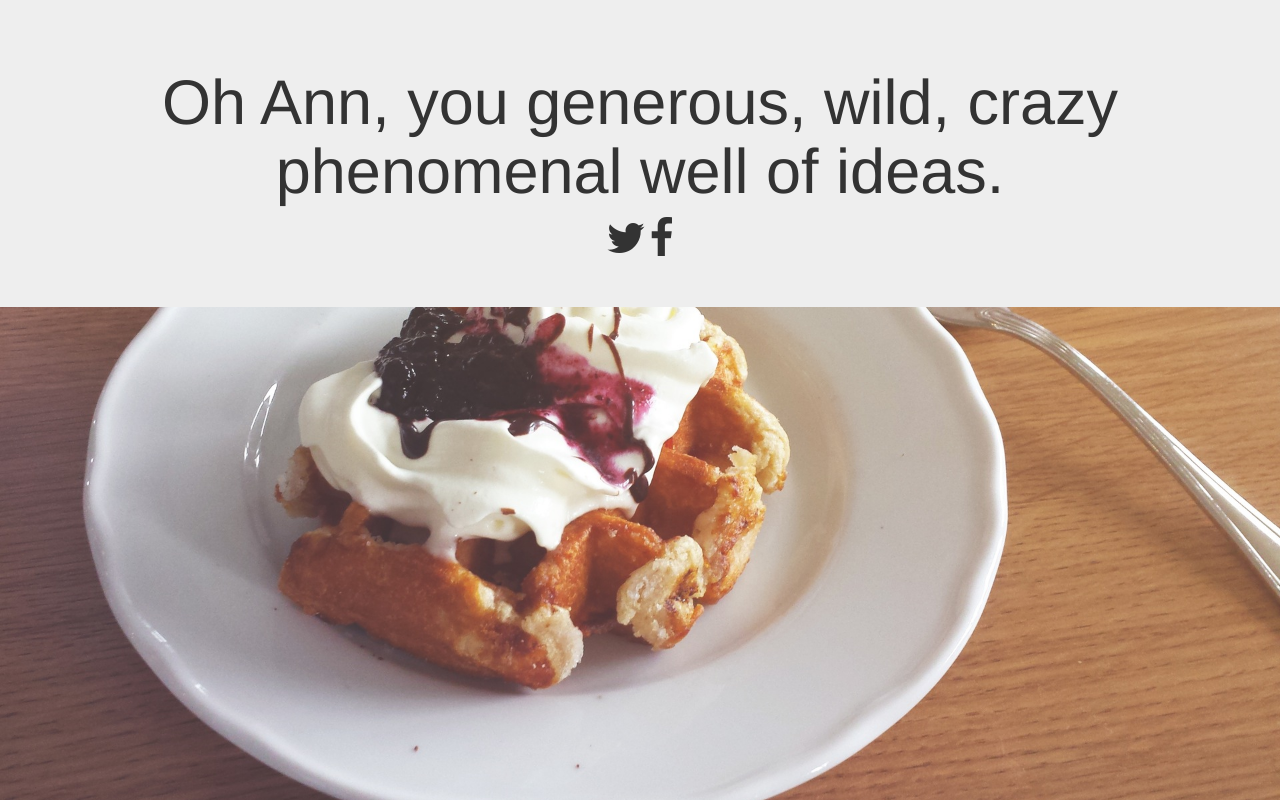
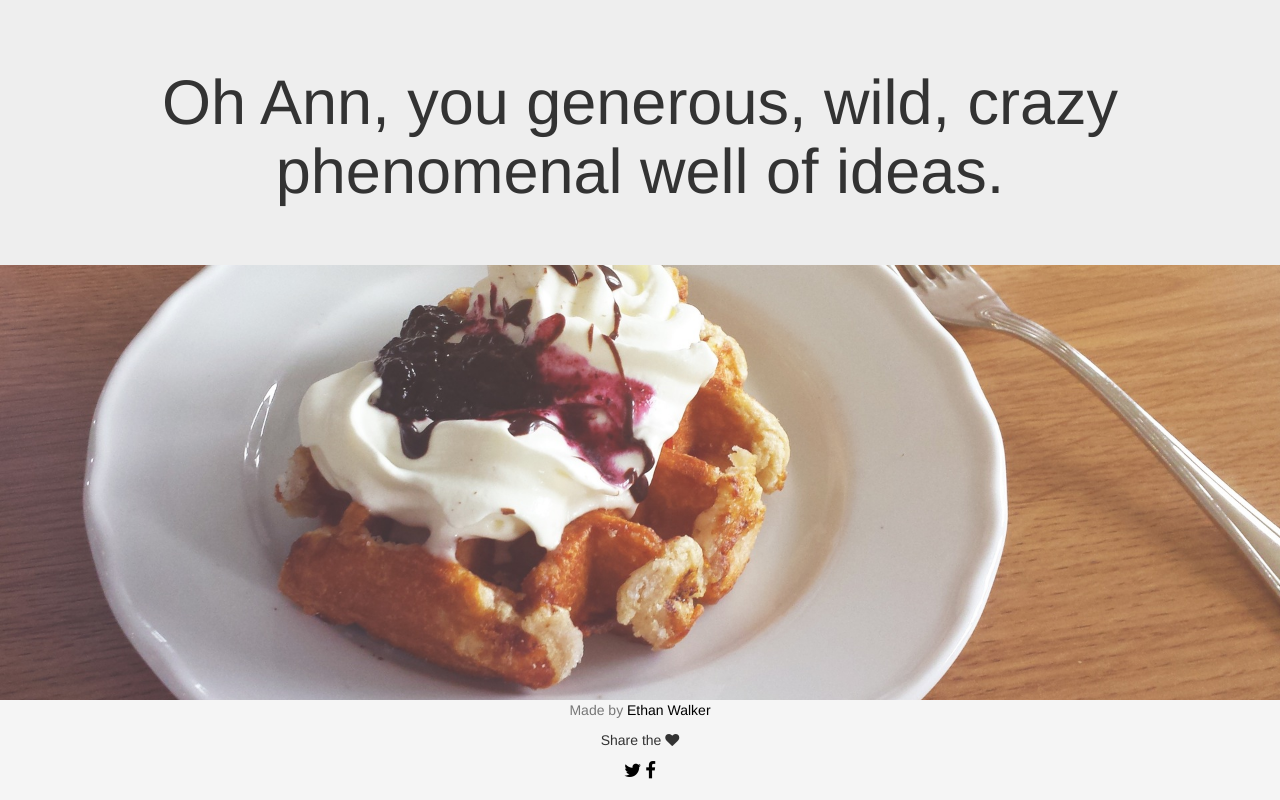
Before and after one commit to EthanWalker/knope-compliment-generator, a Flask app: page / in a window 1280 px wide. Run offline with Flask 2, Linux system fonts and the light colour scheme; some libraries are stand-ins or nearby versions.

Commit message:
Added social icons and footer

```diff
--- a/static/styles/custom.css
+++ b/static/styles/custom.css
@@ -4,4 +4,29 @@ html {
     -moz-background-size: cover;
     -o-background-size: cover;
     background-size: cover;
+    position: relative;
+    min-height: 100%;
 }
+a {
+    text-decoration: none;
+    color: black;
+}
+
+/* Sticky footer styles
+-------------------------------------------------- */
+body {
+  /* Margin bottom by height of footer*/
+  margin-bottom: 100px;
+}
+.footer {
+  position: absolute;
+  bottom: 0;
+  width: 100%;
+  /* Set fixed footer height */
+  height: 100px;
+  background-color: #f5f5f5;
+
+}
+.footer-social{
+    margin-bottom: 0;
+}
--- a/templates/index.html
+++ b/templates/index.html
@@ -3,17 +3,39 @@
 <head>
     <meta charset="UTF-8">
     <title>Knope Quotes</title>
+
     <link href="https://maxcdn.bootstrapcdn.com/bootstrap/3.3.7/css/bootstrap.min.css" rel="stylesheet" integrity="sha384-BVYiiSIFeK1dGmJRAkycuHAHRg32OmUcww7on3RYdg4Va+PmSTsz/K68vbdEjh4u" crossorigin="anonymous">
     <link rel="stylesheet" href="https://maxcdn.bootstrapcdn.com/font-awesome/4.7.0/css/font-awesome.min.css">
     <link rel= "stylesheet" type= "text/css" href= "{{ url_for('static',filename='styles/custom.css') }}">
+
     <script src="https://code.jquery.com/jquery-3.1.1.min.js" integrity="sha256-hVVnYaiADRTO2PzUGmuLJr8BLUSjGIZsDYGmIJLv2b8=" crossorigin="anonymous"></script>
     <script src="https://maxcdn.bootstrapcdn.com/bootstrap/3.3.7/js/bootstrap.min.js" integrity="sha384-Tc5IQib027qvyjSMfHjOMaLkfuWVxZxUPnCJA7l2mCWNIpG9mGCD8wGNIcPD7Txa" crossorigin="anonymous"></script>
+
 </head>
 <body>
+<div id="fb-root"></div>
+    <!--Facebook JS SDK-->
+    <script>(function(d, s, id) {
+      var js, fjs = d.getElementsByTagName(s)[0];
+      if (d.getElementById(id)) return;
+      js = d.createElement(s); js.id = id;
+      js.src = "//connect.facebook.net/en_US/sdk.js#xfbml=1&version=v2.8";
+      fjs.parentNode.insertBefore(js, fjs);
+    }(document, 'script', 'facebook-jssdk'));</script>
+
     <div class = "jumbotron text-center">
         <h1>{{quote}}</h1>
-        <i class="fa fa-twitter fa-3x"></i>
-        <i class="fa fa-facebook fa-3x"></i>
+
     </div>
+    <footer class="footer">
+      <div class="container text-center">
+          <p class="text-muted">Made by <a href="https://twitter.com/TheEthanWalker">Ethan Walker</a></p>
+          <p>Share the <i class="fa fa-heart" aria-hidden="true"></i></p>
+          <p  class="footer-social">
+              <a href="https://twitter.com/share" data-show-count="false"><i class="fa fa-twitter fa-lg"></i></a><script async src="//platform.twitter.com/widgets.js" charset="utf-8"></script>
+              <span data-href="https://developers.facebook.com/docs/plugins/" data-layout="icon" data-mobile-iframe="true"><a href="https://www.facebook.com/sharer/sharer.php?u=https%3A%2F%2Fknopequotes.com%2F&amp;src=sdkpreparse"><i class="fa fa-facebook fa-lg"></i></a></span>
+          </p>
+      </div>
+    </footer>
 </body>
 </html>
```
